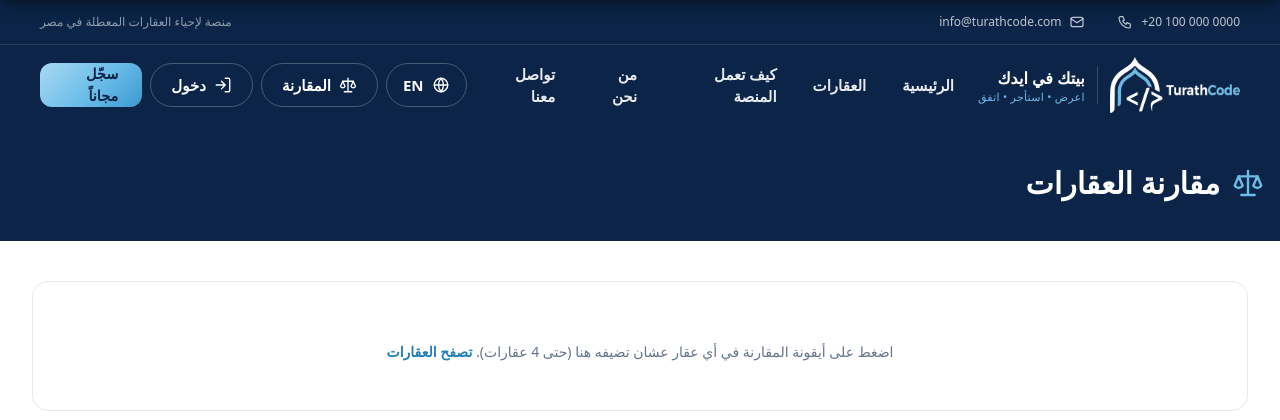
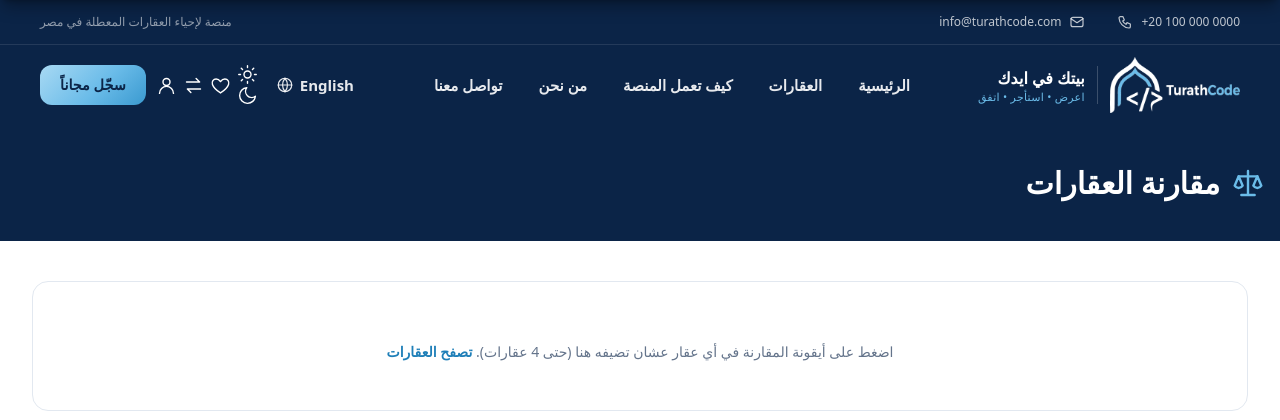
Before and after one commit to ABDULLAHTALLAT/turathcode-real-astate, a Laravel app: page /compare in a window 1280 px wide. Shown: the top 420 px of the page. Run offline with Laravel 12, Linux system fonts and the light colour scheme; data comes from the database, SQL or seed files in the repository; parts of the project's set-up code (start-up, migrations or seed data) failed here and were passed over; some libraries are stand-ins or nearby versions; some web fonts are replaced.

Commit message:
navbar: icon-only compare, favorites, theme and account (Palmenburg style)

```diff
--- a/resources/views/components/icon.blade.php
+++ b/resources/views/components/icon.blade.php
@@ -30,6 +30,7 @@ $paths = [
     'menu' => '<path d="M4 7h16M4 12h16M4 17h10"/>',
     'phone' => '<path d="M5 4h4l2 5-2.500 1.500a11 11 0 0 0 5 5L15 13l5 2v4a2 2 0 0 1-2 2A16 16 0 0 1 3 6a2 2 0 0 1 2-2Z"/>',
     'mail' => '<rect x="3" y="5" width="18" height="14" rx="3"/><path d="m3 7 9 6 9-6"/>',
+    'compare' => '<path d="M4 8h15l-4-4M20 16H5l4 4"/>',
     'chevron-down' => '<path d="m6 9 6 6 6-6"/>',
 ];
 @endphp
--- a/resources/views/partials/header.blade.php
+++ b/resources/views/partials/header.blade.php
@@ -34,23 +34,22 @@
             @endforeach
         </nav>
 
-        <div class="flex items-center gap-2">
-            <a href="{{ route('lang', app()->getLocale() === 'ar' ? 'en' : 'ar') }}" hreflang="{{ app()->getLocale() === 'ar' ? 'en' : 'ar' }}" class="hidden sm:inline-flex {{ $pill }} !px-4" aria-label="{{ app()->getLocale() === 'ar' ? 'Switch to English' : 'التبديل للعربية' }}"><x-icon name="globe" class="w-[18px] h-[18px]" />{{ app()->getLocale() === 'ar' ? 'EN' : 'عربي' }}</a>
-            <a href="{{ route('compare') }}" class="hidden sm:inline-flex {{ $pill }}"><x-icon name="scale" class="w-[18px] h-[18px]" />{{ __('المقارنة') }} @if ($cmpCount)<span class="bg-brand text-ink text-[11px] font-bold min-w-[20px] h-5 px-1 rounded-full inline-flex items-center justify-center">{{ $cmpCount }}</span>@endif</a>
+        <div class="flex items-center gap-1.5">
+            <a href="{{ route('lang', app()->getLocale() === 'ar' ? 'en' : 'ar') }}" hreflang="{{ app()->getLocale() === 'ar' ? 'en' : 'ar' }}" class="hidden sm:inline-flex items-center gap-1.5 h-10 px-3 rounded-full text-[15px] font-semibold text-white/90 hover:text-brand hover:bg-white/10 transition" aria-label="{{ app()->getLocale() === 'ar' ? 'Switch to English' : 'التبديل للعربية' }}">{{ app()->getLocale() === 'ar' ? 'English' : 'عربي' }}<x-icon name="globe" class="w-[18px] h-[18px]" stroke="1.6" /></a>
+            <button type="button" data-theme-toggle class="nb" aria-label="{{ __('تبديل الوضع الليلي') }}" title="{{ __('تبديل الوضع الليلي') }}"><span class="nb-sun"><x-icon name="sun" class="w-[21px] h-[21px]" stroke="1.6" /></span><span class="nb-moon"><x-icon name="moon" class="w-[21px] h-[21px]" stroke="1.6" /></span></button>
+            <a href="{{ $user && $user->isTenant() ? route('favorites') : route('login') }}" class="nb hidden sm:inline-flex" aria-label="{{ __('المفضلة') }}" title="{{ __('المفضلة') }}"><x-icon name="heart" class="w-[21px] h-[21px]" stroke="1.6" /></a>
+            <a href="{{ route('compare') }}" class="nb" aria-label="{{ __('المقارنة') }}" title="{{ __('المقارنة') }}"><x-icon name="compare" class="w-[21px] h-[21px]" stroke="1.6" />@if ($cmpCount)<span class="nb-badge">{{ $cmpCount }}</span>@endif</a>
             @auth
-                @if ($user->isTenant())
-                    <a href="{{ route('favorites') }}" class="hidden sm:inline-flex {{ $pill }}"><x-icon name="heart" class="w-[18px] h-[18px]" />{{ __('المفضلة') }}</a>
-                @endif
-                <a href="{{ route('dashboard') }}" class="hidden sm:flex items-center gap-2 ps-1 pe-5 h-11 rounded-full bg-white/10 hover:bg-white/20 transition">
-                    <img src="{{ $user->avatar_url }}" class="w-9 h-9 rounded-full object-cover" alt="">
-                    <span class="text-sm font-semibold max-w-[120px] truncate">{{ $user->name }}</span>
+                <a href="{{ route('dashboard') }}" class="hidden sm:flex items-center gap-2 ms-1 ps-1 pe-4 h-10 rounded-full bg-white/10 hover:bg-white/20 transition" title="{{ __('لوحتي') }}">
+                    <img src="{{ $user->avatar_url }}" class="w-8 h-8 rounded-full object-cover" alt="">
+                    <span class="text-sm font-semibold max-w-[110px] truncate">{{ $user->name }}</span>
                 </a>
                 <form method="POST" action="{{ route('logout') }}" class="hidden sm:block">@csrf
-                    <button class="h-11 px-5 rounded-full border border-white/25 hover:border-rose-400 hover:text-rose-300 text-[15px] font-semibold transition inline-flex items-center gap-2"><x-icon name="log-out" class="w-[18px] h-[18px]" />{{ __('خروج') }}</button>
+                    <button class="nb hover:!text-rose-300" aria-label="{{ __('خروج') }}" title="{{ __('خروج') }}"><x-icon name="log-out" class="w-[21px] h-[21px]" stroke="1.6" /></button>
                 </form>
             @else
-                <a href="{{ route('login') }}" class="hidden sm:inline-flex {{ $pill }}"><x-icon name="log-in" class="w-[18px] h-[18px]" />{{ __('دخول') }}</a>
-                <a href="{{ route('register') }}" class="hidden sm:inline-flex btn btn-brand !h-11 !px-6">{{ __('سجّل مجاناً') }}</a>
+                <a href="{{ route('login') }}" class="nb hidden sm:inline-flex" aria-label="{{ __('دخول') }}" title="{{ __('دخول') }}"><x-icon name="user" class="w-[21px] h-[21px]" stroke="1.6" /></a>
+                <a href="{{ route('register') }}" class="hidden sm:inline-flex btn btn-brand !h-10 !min-h-0 !px-5 ms-1">{{ __('سجّل مجاناً') }}</a>
             @endauth
             <button type="button" data-menu-toggle aria-expanded="false" aria-controls="mobileDrawer" class="lg:hidden h-11 px-4 rounded-full border border-white/30 text-brand text-sm font-semibold inline-flex items-center gap-2" aria-label="{{ __('القائمة') }}"><x-icon name="menu" class="w-5 h-5" stroke="2" />{{ __('القائمة') }}</button>
         </div>
```
